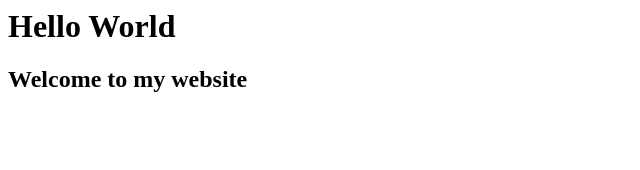
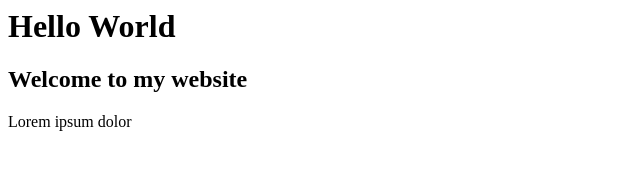
Before and after one commit to resarahman/latihan_git, a plain HTML site: page index.html in a window 1280 px wide. Shown: the whole page, without its empty margins (0-640 px from the left). Drawn offline with Linux system fonts and the light colour scheme.

Commit message:
menambahkan dummy content

```diff
--- a/index.html
+++ b/index.html
@@ -2,5 +2,6 @@
 <body>
 <h1>Hello World</h1>
 <h2>Welcome to my website</h2>
+<p>Lorem ipsum dolor</p>
 </body>
 </html>
```
